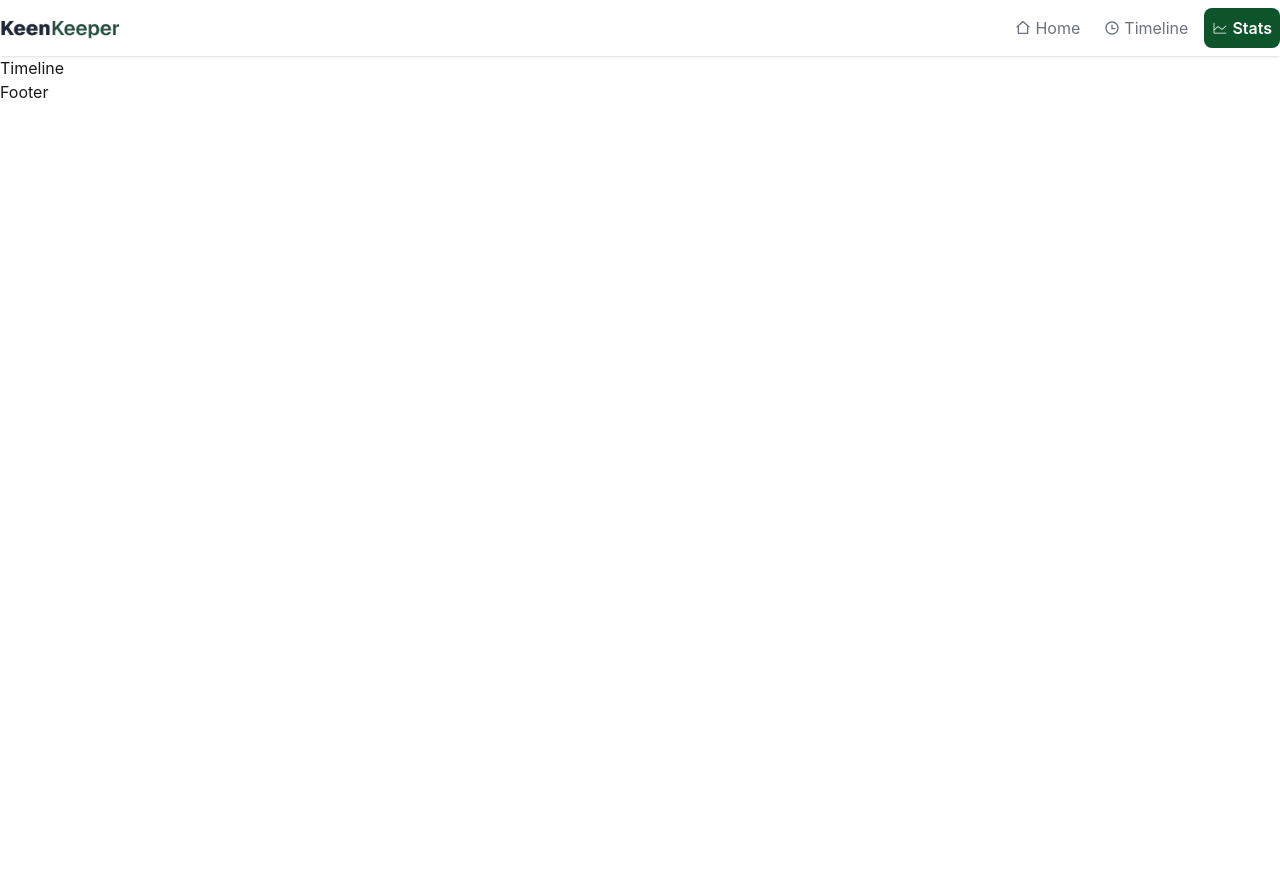
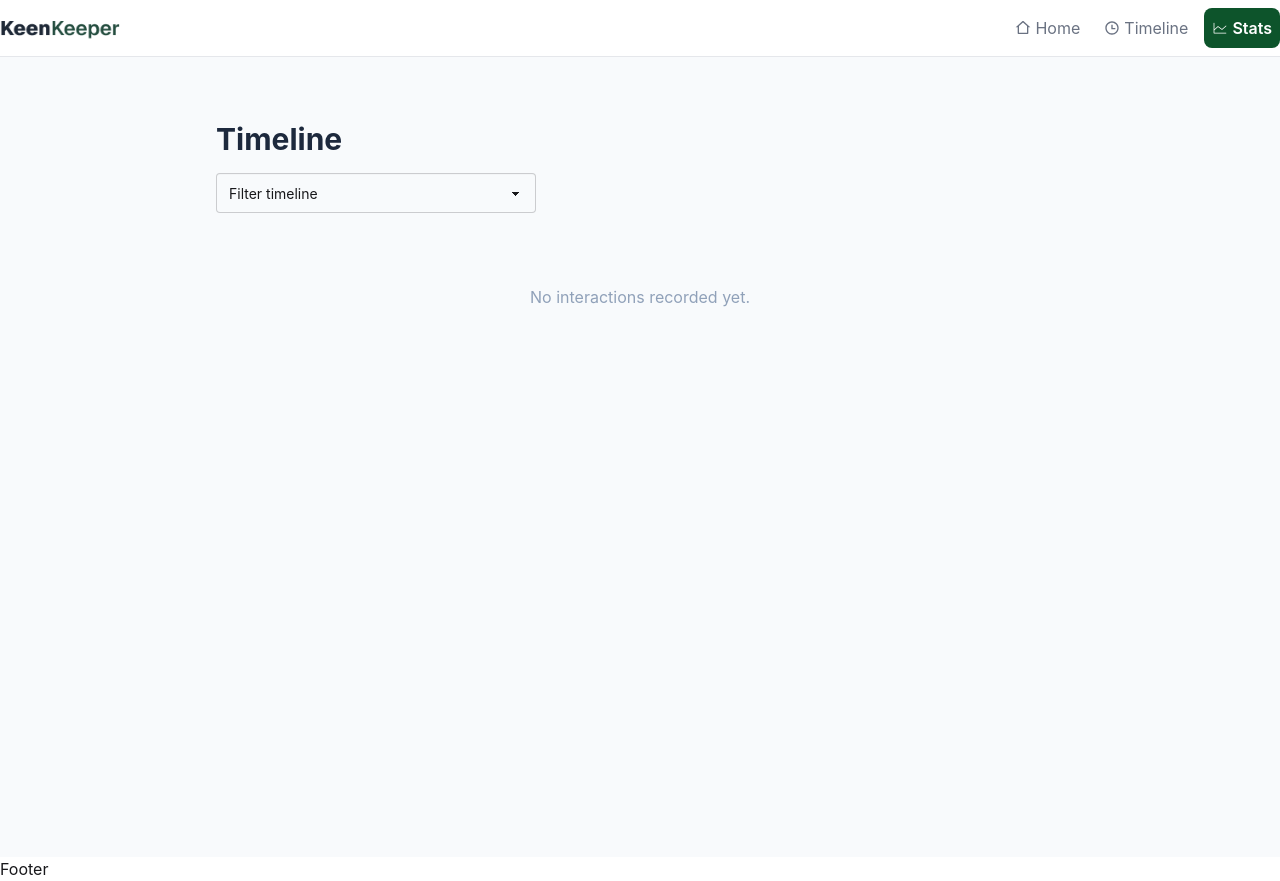
Before and after one commit to Md-Iqbal-Hossain/keen-keeper, a React (Vite) app: page /stats in a window 1280 px wide. Before the commit the page ends 800 px from the top, so only its background shows below. Built offline with nearby package versions, Linux system fonts and the light colour scheme.

Commit message:
timeline page designed and made workable

```diff
--- a/package.json
+++ b/package.json
@@ -16,6 +16,7 @@
     "react-icons": "^5.6.0",
     "react-router": "^7.14.1",
     "react-spinners": "^0.17.0",
+    "react-toastify": "^11.0.5",
     "tailwindcss": "^4.2.2"
   },
   "devDependencies": {
--- a/src/components/context/CallFriendsContext.jsx
+++ b/src/components/context/CallFriendsContext.jsx
@@ -1,17 +1,57 @@
-import React, { createContext } from 'react';
+// import React, { createContext, useState } from 'react';
 
-// 1. Create the Context
+// // 1. Create the Context
+// export const CallFriendsContext = createContext();
+
+// // 2. Create the Provider
+// const CallFriendsProvider = ({ children }) => {
+
+//     const [callFriends, setCallFriends] = useState([]);
+//     // You can put state here later!
+//     const data = {
+//         callFriends, setCallFriends
+//     };
+//     console.log(data);
+
+
+//     return (
+//         <CallFriendsContext.Provider value={data}>
+//             {children}
+//         </CallFriendsContext.Provider>
+//     );
+// };
+
+// export default CallFriendsProvider;
+
+
+
+
+
+// another
+// components/context/CallFriendsContext.jsx
+import React, { createContext, useState } from 'react';
+
 export const CallFriendsContext = createContext();
 
-// 2. Create the Provider
 const CallFriendsProvider = ({ children }) => {
-    // You can put state here later!
-    const data = {
-        name: 'Iqbal',
-        age: 30
+    // We'll store objects like: { id: 1, name: 'Aarav', type: 'Call', date: 'March 29, 2026' }
+    const [timelineEvents, setTimelineEvents] = useState([]);
+
+    const addEvent = (friend, type) => {
+        const newEvent = {
+            eventId: Date.now(), // unique ID for the list
+            name: friend.name,
+            type: type, // 'Call', 'Text', or 'Video'
+            date: new Date().toLocaleDateString('en-US', {
+                month: 'long',
+                day: 'numeric',
+                year: 'numeric'
+            })
+        };
+        setTimelineEvents(prev => [newEvent, ...prev]); // Newest first
     };
-    console.log(data);
 
+    const data = { timelineEvents, addEvent };
 
     return (
         <CallFriendsContext.Provider value={data}>
--- a/src/components/homepage/Banner.jsx
+++ b/src/components/homepage/Banner.jsx
@@ -20,7 +20,7 @@ import { FaPlus } from 'react-icons/fa';
 
 const Banner = () => {
     return (
-        <div className='bg-[#F8FAFC] text-center py-10 border-t border-gray-200'>
+        <div className='bg-[#F8FAFC] text-center py-10'>
 
             <h2 className='font-bold text-5xl mb-4'>
                 Friends to keep close in your life
--- a/src/components/shared/Navbar.jsx
+++ b/src/components/shared/Navbar.jsx
@@ -25,7 +25,7 @@ const Navbar = () => {
     ]
 
     return (
-        <nav className='shadow'>
+        <nav className='shadow border-b border-gray-200'>
             <div className='flex justify-between gap-4 items-center  py-[8px] container mx-auto'>
                 <img src={logoImg} alt="" className='w-[120px]' />
                 <ul className='flex justify-between gap-2 items-center'>
--- a/src/layout/RootLayout.jsx
+++ b/src/layout/RootLayout.jsx
@@ -2,6 +2,7 @@ import React from 'react';
 import { Outlet } from 'react-router';
 import Navbar from '../components/shared/Navbar';
 import Footer from '../components/shared/Footer';
+import { ToastContainer } from 'react-toastify';
 
 const RootLayout = () => {
     return (
@@ -9,6 +10,8 @@ const RootLayout = () => {
             <Navbar />
             <Outlet />
             <Footer />
+
+            <ToastContainer />
         </div>
     );
 };
--- a/src/pages/friendDetails/FriendDetails.jsx
+++ b/src/pages/friendDetails/FriendDetails.jsx
@@ -1,4 +1,4 @@
-import React, { useState } from 'react';
+import React, { useContext, useState } from 'react';
 import { useParams } from 'react-router';
 import useFriends from '../../hooks/useFriends';
 import { FaArchive, FaTrash, FaBell } from 'react-icons/fa';
@@ -7,6 +7,7 @@ import { PiBellSimpleZBold, PiChatDotsBold } from 'react-icons/pi';
 import { BsCameraVideo } from 'react-icons/bs';
 import { RiDeleteBinLine } from 'react-icons/ri';
 import { HashLoader } from 'react-spinners';
+import { CallFriendsContext } from '../../components/context/CallFriendsContext';
 
 const FriendDetails = () => {
     const { id } = useParams();
@@ -21,18 +22,25 @@ const FriendDetails = () => {
         return 'badge-ghost';
     };
 
-    const [callFriends, setCallFriends] = useState([]);
+    const { callFriends, setCallFriends } = useContext(CallFriendsContext);
     const [textFriends, setTextFriends] = useState([]);
     const [videoFriends, setVideoFriends] = useState([]);
 
-    if (loading) return <div className='h-[60vh] flex justify-center items-center'><HashLoader color='#244D3F'/></div>;
+    if (loading) return <div className='h-[60vh] flex justify-center items-center'><HashLoader color='#244D3F' /></div>;
     if (!friend) return <div className="text-center mt-10">Friend not found.</div>;
 
-    const handleCallFriends = () => {
-        setCallFriends([...callFriends, friend]);
-    }
+    // const handleCallFriends = () => {
+    //     setCallFriends([...callFriends, friend]);
+    // }
 
-    console.log(callFriends, 'callfriends');
+    // console.log(callFriends, 'callfriends');
+
+    const { addEvent } = useContext(CallFriendsContext);
+
+    const handleCheckIn = (type) => {
+        addEvent(friend, type);
+        // Optional: Add a toast notification here
+    };
 
 
     return (
@@ -120,15 +128,15 @@ const FriendDetails = () => {
                         <div className="bg-white p-6 rounded-xl shadow-sm border border-gray-100">
                             <h3 className="font-bold text-emerald-800 text-lg mb-6">Quick Check-In</h3>
                             <div className="grid grid-cols-3 gap-4">
-                                <button className="flex flex-col items-center justify-center py-8 border border-gray-100 rounded-xl hover:bg-slate-50 transition-colors shadow-sm" onClick={handleCallFriends}>
+                                <button className="flex flex-col items-center justify-center py-8 border border-gray-100 rounded-xl hover:bg-slate-50 transition-colors shadow-sm" onClick={() => handleCheckIn('Call')}>
                                     <FiPhoneCall className="text-2xl mb-2 text-slate-600" />
                                     <span className="text-slate-600 font-medium">Call</span>
                                 </button>
-                                <button className="flex flex-col items-center justify-center py-8 border border-gray-100 rounded-xl hover:bg-slate-50 transition-colors shadow-sm">
+                                <button className="flex flex-col items-center justify-center py-8 border border-gray-100 rounded-xl hover:bg-slate-50 transition-colors shadow-sm" onClick={() => handleCheckIn('Text')}>
                                     <PiChatDotsBold className="text-2xl mb-2 text-slate-600" />
                                     <span className="text-slate-600 font-medium">Text</span>
                                 </button>
-                                <button className="flex flex-col items-center justify-center py-8 border border-gray-100 rounded-xl hover:bg-slate-50 transition-colors shadow-sm">
+                                <button className="flex flex-col items-center justify-center py-8 border border-gray-100 rounded-xl hover:bg-slate-50 transition-colors shadow-sm" onClick={() => handleCheckIn('Video')}>
                                     <BsCameraVideo className="text-2xl mb-2 text-slate-600" />
                                     <span className="text-slate-600 font-medium">Video</span>
                                 </button>
--- a/src/pages/timeline/Timeline.jsx
+++ b/src/pages/timeline/Timeline.jsx
@@ -1,13 +1,95 @@
-import React, { useContext } from 'react';
+// import React, { useContext } from 'react';
+// import { CallFriendsContext } from '../../components/context/CallFriendsContext';
+
+// const Timeline = () => {
+//     const {callFriends, setCallFriends} = useContext(CallFriendsContext);
+//     console.log(callFriends, 'context data');
+
+//     return (
+//         <div>
+//             Timeline
+//         </div>
+//     );
+// };
+
+// export default Timeline;
+
+
+
+
+
+
+// another
+// pages/timeline/Timeline.jsx
+import React, { useContext, useState } from 'react';
 import { CallFriendsContext } from '../../components/context/CallFriendsContext';
+import { FiPhoneCall } from 'react-icons/fi';
+import { PiChatDotsBold } from 'react-icons/pi';
+import { BsCameraVideo, BsChatDots, BsFillCameraVideoFill } from 'react-icons/bs';
+import { IoCall } from 'react-icons/io5';
 
 const Timeline = () => {
-    const contextData = useContext(CallFriendsContext);
-    console.log(contextData, 'context data');
+    const { timelineEvents } = useContext(CallFriendsContext);
+    const [filter, setFilter] = useState('All');
+
+    const filteredEvents = filter === 'All'
+        ? timelineEvents
+        : timelineEvents.filter(e => e.type === filter);
+
+    const getIcon = (type) => {
+        switch (type) {
+            case 'Call': return <IoCall className="text-xl"/>;
+            case 'Text': return <BsChatDots className="text-xl"/>;
+            case 'Video': return <BsFillCameraVideoFill className="text-xl"/>;
+            default: return null;
+        }
+    };
 
     return (
-        <div>
-            Timeline
+        <div className="min-h-screen bg-slate-50 py-10 px-4">
+            <div className="max-w-4xl mx-auto p-6">
+
+                {/* Header & Filter */}
+                <div className="mb-8">
+                    <h1 className="text-3xl font-bold text-slate-800 mb-4">Timeline</h1>
+                    <select
+                        className="select select-bordered w-full max-w-xs bg-slate-50"
+                        onChange={(e) => setFilter(e.target.value)}
+                    >
+                        <option value="All">Filter timeline</option>
+                        <option value="Call">Calls</option>
+                        <option value="Text">Texts</option>
+                        <option value="Video">Videos</option>
+                    </select>
+                </div>
+
+                {/* Timeline List */}
+                <div className="space-y-4">
+                    {filteredEvents.length === 0 ? (
+                        <p className="text-center py-10 text-slate-400">No interactions recorded yet.</p>
+                    ) : (
+                        filteredEvents.map((event) => (
+                            <div
+                                key={event.eventId}
+                                className="border border-gray-200 rounded-lg p-4 flex items-center gap-4 bg-white hover:bg-slate-50 transition-colors"
+                            >
+                                {/* Icon Circle */}
+                                <div className="bg-white p-3  text-slate-600">
+                                    {getIcon(event.type)}
+                                </div>
+
+                                {/* Text Content */}
+                                <div>
+                                    <h4 className="font-semibold text-slate-700">
+                                        {event.type} <span className="font-normal text-slate-500">with {event.name}</span>
+                                    </h4>
+                                    <p className="text-sm text-slate-400">{event.date}</p>
+                                </div>
+                            </div>
+                        ))
+                    )}
+                </div>
+            </div>
         </div>
     );
 };
```
Also changed, not shown: 1 other file (tests, documents, lock files or other folders).
